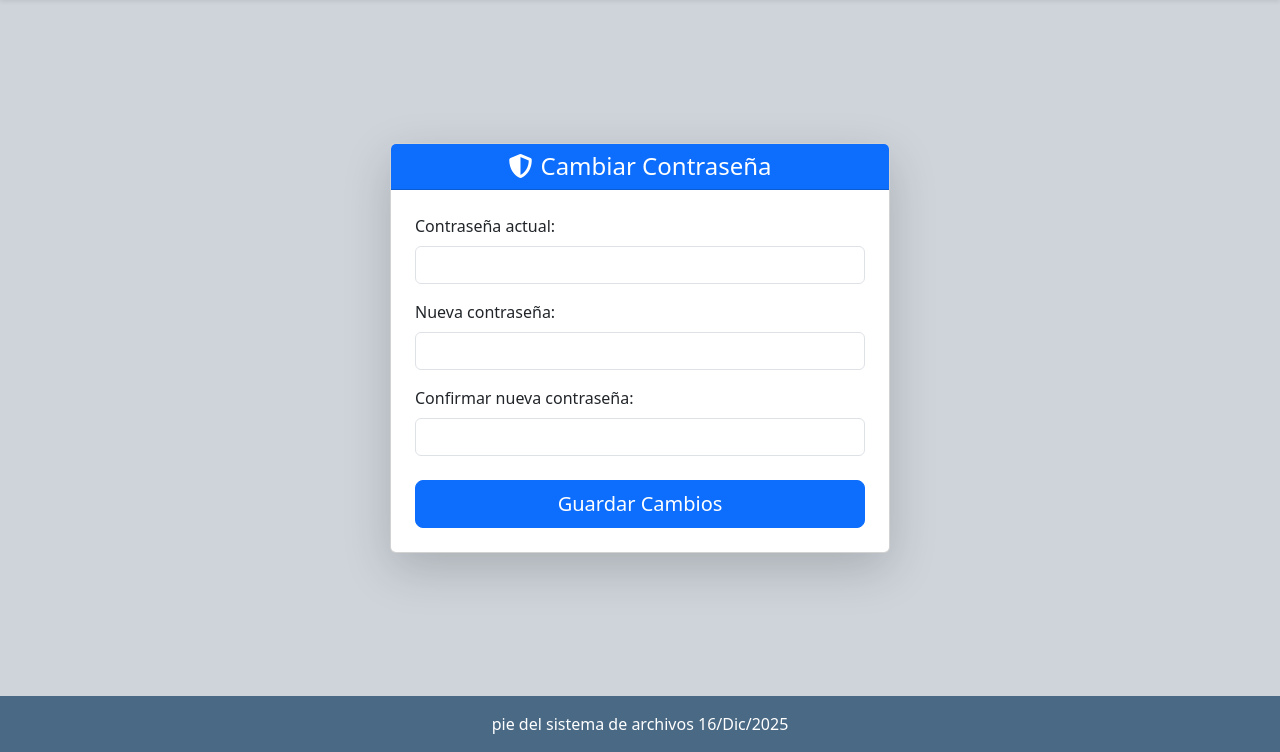
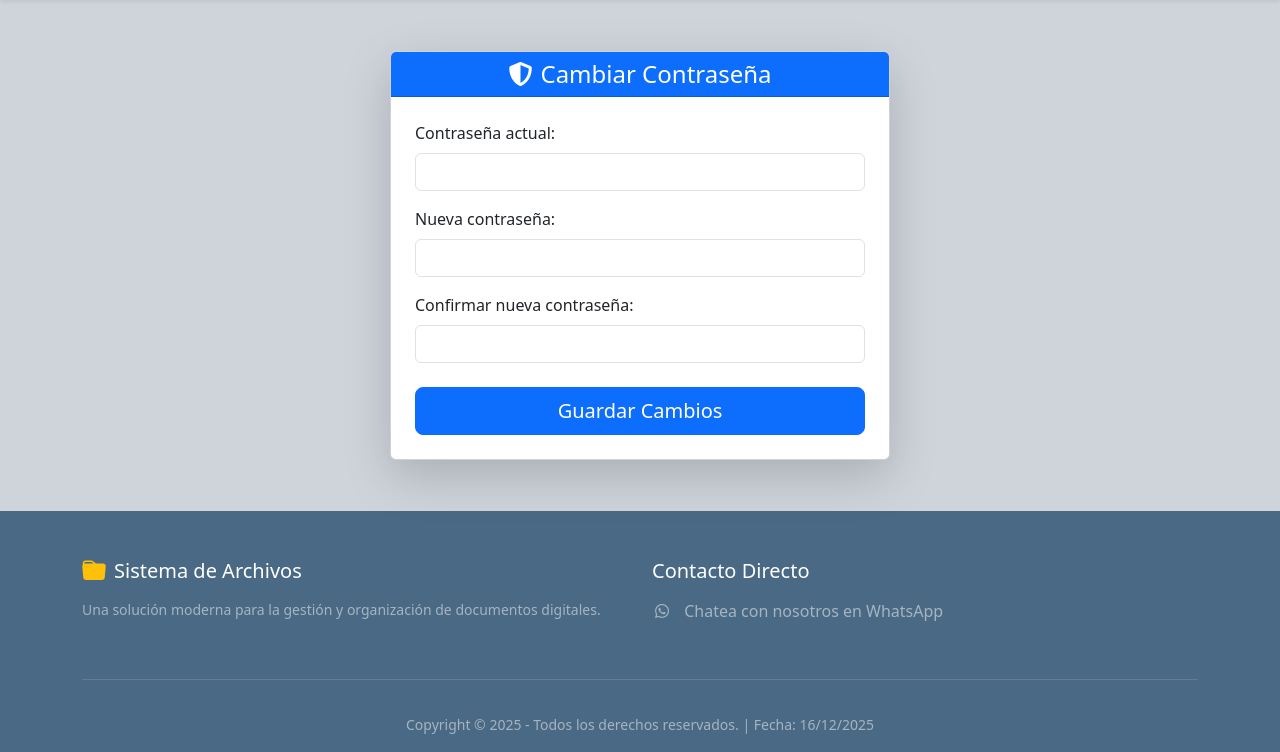
Before and after one commit to everdelgad0/SISarchivos, a Django app: page /users/change-password/ in a window 1280 px wide. Shown: the part 48-800 px from the top of the page. Run offline with Django 5.2, Linux system fonts and the light colour scheme; the visitor is signed in with stand-in values (Sample User, id 1).

Commit message:
libertad

```diff
--- a/templates/base/footer.html
+++ b/templates/base/footer.html
@@ -1,5 +1,34 @@
-<footer class="footer mt-auto py-3 bg-custom-nav text-white">
-  <div class="container text-center">
-    <span> pie del sistema de archivos {% now "d/M/Y" %}</span>
-  </div>
+<footer class="mt-auto bg-custom-nav text-white-50 pt-5">
+    <div class="container">
+        <div class="row">
+            <!-- Columna de Identidad -->
+            <div class="col-md-6 mb-4">
+                <h5 class="text-white mb-3 d-flex align-items-center">
+                    <svg xmlns="http://www.w3.org/2000/svg" width="24" height="24" fill="currentColor" class="bi bi-folder-fill me-2 text-warning" viewBox="0 0 16 16">
+                        <path d="M9.828 3h3.982a2 2 0 0 1 1.992 2.181l-.637 7A2 2 0 0 1 13.174 14H2.826a2 2 0 0 1-1.991-1.819l-.637-7a1.99 1.99 0 0 1 .342-1.31L.5 3a2 2 0 0 1 2-2h3.672a2 2 0 0 1 1.414.586l.828.828A2 2 0 0 0 9.828 3zm-8.322.12C1.72 3.042 1.95 3 2.19 3h5.396l-.707-.707A1 1 0 0 0 6.172 2H2.5a1 1 0 0 0-1 .981l.006.139z"/>
+                    </svg>
+                    <span>Sistema de Archivos</span>
+                </h5>
+                <p class="small">
+                    Una solución moderna para la gestión y organización de documentos digitales.
+                </p>
+            </div>
+
+            <!-- Columna de Contacto -->
+            <div class="col-md-6 mb-4">
+                <h5 class="text-white mb-3">Contacto Directo</h5>
+                <ul class="list-unstyled">
+                    <li class="mb-2">
+                        <a href="https://wa.me/59172412192" target="_blank" class="text-white-50 text-decoration-none footer-link">
+                            <i class="fab fa-whatsapp fa-fw me-2"></i> Chatea con nosotros en WhatsApp
+                        </a>
+                    </li>
+                </ul>
+            </div>
+        </div>
+        <hr>
+        <div class="text-center py-3">
+            <small>Copyright &copy; {% now "Y" %} - Todos los derechos reservados. | Fecha: {% now "d/m/Y" %}</small>
+        </div>
+    </div>
 </footer>
```
Also changed, not shown: media/users/pictures/arañaman_qUz9ygP.jpeg (added), 2 other files.
